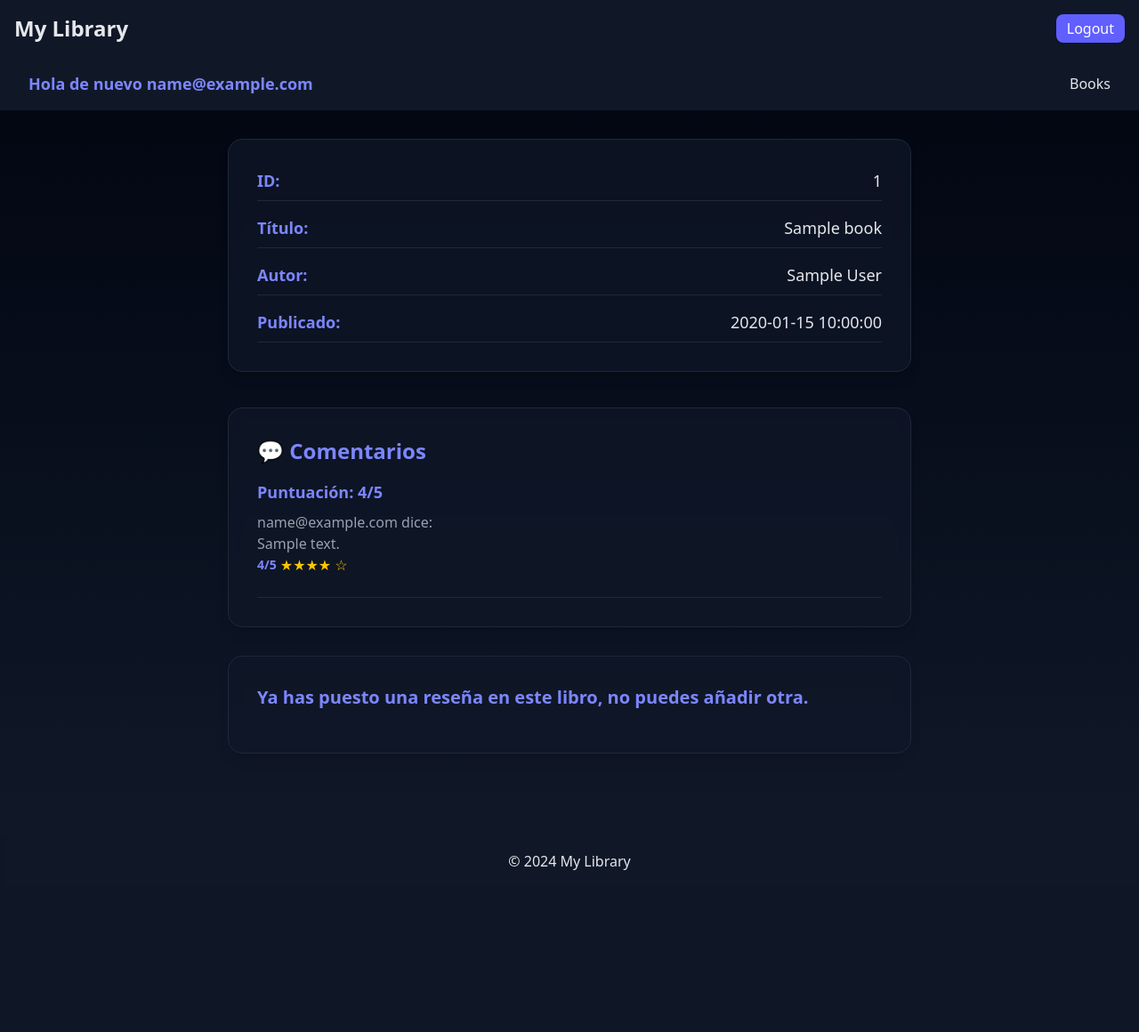
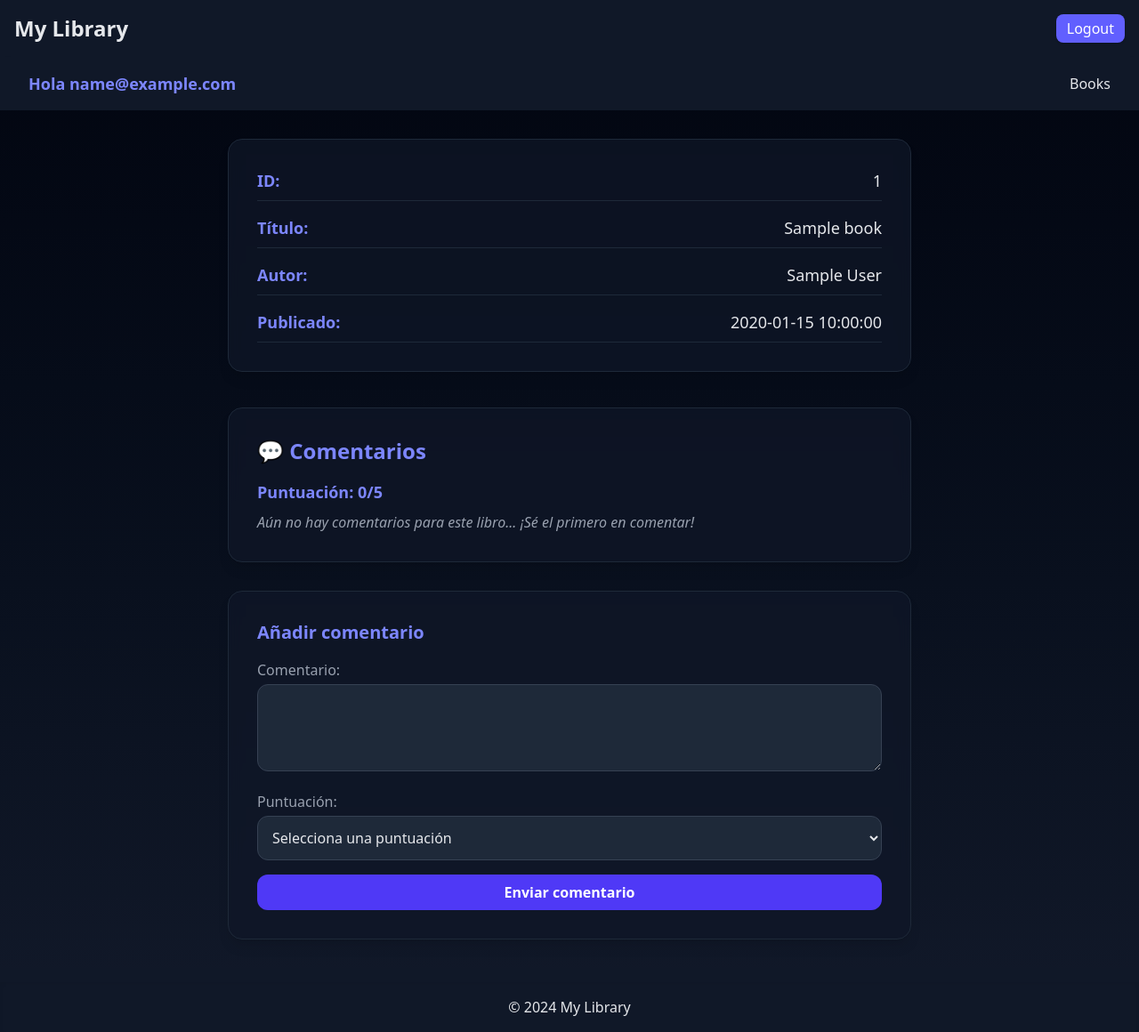
Before and after one commit to JoelGP-06/my_library, a PHP site: template src/views/full-book.view.php in a window 1280 px wide. Shown: the whole page at 89% size. Before the commit the page ends 978 px from the top, so only its background shows below. Run offline with PHP 8.4, Linux system fonts and the light colour scheme; the visitor is signed in with stand-in values (Sample User, id 1); the template is opened without the code that fills it: most values are stand-ins (such as "Sample title", 1, 10 or a date in 2020).

Commit message:
arreglos generales

```diff
--- a/src/views/full-book.view.php
+++ b/src/views/full-book.view.php
@@ -15,23 +15,62 @@
     </section> <!-- Sección de comentarios -->
     <section class="w-full max-w-3xl mt-10 bg-gray-900/70 border border-gray-800 rounded-2xl shadow-lg p-8 backdrop-blur-sm">
         <h2 class="text-2xl font-semibold text-indigo-400 mb-4">💬 Comentarios</h2>
-        <h3 class="text-lg font-semibold text-indigo-400 mb-2">Puntuación: <?= round(array_sum(array_column($comments, 'rating')) / count($comments), 1) ?? 0 ?>/5</h3>
-        <ul class="space-y-4"> <?php foreach ($comments as $comment): ?> <li class="border-b border-gray-800 pb-4">
-                    <div class="flexitems-center mb-2">
-                        <p class="text-gray-400"><?= htmlspecialchars($comment["user_email"]) ?> dice: </p> <!--<p class="text-gray-400"><?= htmlspecialchars($comment["user_id"]) ?></p>-->
-                        <p class="text-gray-400"><?= htmlspecialchars($comment["description"]) ?></p>
-                        <div class="flex items-center space-x-1"> <span class="text-sm text-indigo-400 font-semibold"> <?= htmlspecialchars($comment["rating"]) ?>/5 </span> <span class="text-yellow-400"> <?= str_repeat("★", (int)$comment["rating"]) ?> <?= str_repeat("☆", 5 - (int)$comment["rating"]) ?> </span> </div>
-                    </div>
-                </li> <?php endforeach; ?> </ul> <?php if (empty($comments)): ?> <p class="text-gray-400 italic">Aún no hay comentarios para este libro... ¡Sé el primero en comentar!</p> <?php endif; ?>
-    </section> <!-- Formulario para añadir comentario --> <?php if (in_array($_SESSION['user']['id'], array_column($comments, 'user_id'))): ?> <section class="w-full max-w-3xl mt-8 bg-gray-900/70 border border-gray-800 rounded-2xl shadow-lg p-8 backdrop-blur-sm">
+        <?php
+        // Asegurarnos de que $comments es un array
+        if (!isset($comments) || !is_array($comments)) {
+            $comments = [];
+        }
+
+        $countComments = count($comments);
+        $average = 0;
+        if ($countComments > 0) {
+            $sum = array_sum(array_column($comments, 'rating'));
+            $average = round($sum / $countComments, 1);
+        }
+        ?>
+        <h3 class="text-lg font-semibold text-indigo-400 mb-2">Puntuación: <?= $average ?>/5</h3>
+        <?php if ($countComments > 0): ?>
+            <ul class="space-y-4">
+                <?php foreach ($comments as $comment): ?>
+                    <li class="border-b border-gray-800 pb-4">
+                        <div class="flex items-center mb-2">
+                            <p class="text-gray-400"><?= htmlspecialchars($comment["user_email"]) ?> dice: </p>
+                            <p class="text-gray-400"><?= htmlspecialchars($comment["description"]) ?></p>
+                            <div class="flex items-center space-x-1">
+                                <span class="text-sm text-indigo-400 font-semibold"> <?= htmlspecialchars($comment["rating"]) ?>/5 </span>
+                                <span class="text-yellow-400"> <?= str_repeat("★", (int)$comment["rating"]) ?> <?= str_repeat("☆", 5 - (int)$comment["rating"]) ?> </span>
+                            </div>
+                        </div>
+                    </li>
+                <?php endforeach; ?>
+            </ul>
+        <?php else: ?>
+            <p class="text-gray-400 italic">Aún no hay comentarios para este libro... ¡Sé el primero en comentar!</p>
+        <?php endif; ?>
+    </section>
+    <!-- Formulario para añadir comentario -->
+    <?php if (in_array($_SESSION['user']['id'], array_column($comments, 'user_id'))): ?>
+        <section class="w-full max-w-3xl mt-8 bg-gray-900/70 border border-gray-800 rounded-2xl shadow-lg p-8 backdrop-blur-sm">
             <p class="text-xl font-semibold text-indigo-400 mb-4">Ya has puesto una reseña en este libro, no puedes añadir otra.</p>
-        </section> <?php else: ?> <section class="w-full max-w-3xl mt-8 bg-gray-900/70 border border-gray-800 rounded-2xl shadow-lg p-8 backdrop-blur-sm">
+        </section>
+    <?php else: ?>
+        <section class="w-full max-w-3xl mt-8 bg-gray-900/70 border border-gray-800 rounded-2xl shadow-lg p-8 backdrop-blur-sm">
             <h3 class="text-xl font-semibold text-indigo-400 mb-4">Añadir comentario</h3>
-            <form method="POST" action="/insert-comment" class="space-y-4"> <input type="hidden" name="book_id" value="<?= htmlspecialchars($book['id']) ?>">
-                <div> <label for="description" class="block text-gray-400 mb-1">Comentario:</label> <textarea id="description" name="description" rows="3" required class="w-full p-3 bg-gray-800 text-gray-200 border border-gray-700 rounded-xl focus:ring-2 focus:ring-indigo-500 outline-none"></textarea> </div>
-                <div> <label for="rating" class="block text-gray-400 mb-1">Puntuación:</label> <select id="rating" name="rating" required class="w-full p-3 bg-gray-800 text-gray-200 border border-gray-700 rounded-xl focus:ring-2 focus:ring-indigo-500 outline-none">
-                        <option value="">Selecciona una puntuación</option> <?php for ($i = 1; $i <= 5; $i++): ?> <option value="<?= $i ?>"><?= $i ?> ★</option> <?php endfor; ?>
-                    </select> </div> <button type="submit" class="w-full py-2 bg-indigo-600 hover:bg-indigo-700 rounded-xl font-semibold text-white transition"> Enviar comentario </button>
+            <form method="POST" action="/insert-comment" class="space-y-4">
+                <input type="hidden" name="book_id" value="<?= htmlspecialchars($book['id']) ?>">
+                <div> <label for="description" class="block text-gray-400 mb-1">Comentario:</label>
+                    <textarea id="description" name="description" rows="3" required class="w-full p-3 bg-gray-800 text-gray-200 border border-gray-700 rounded-xl focus:ring-2 focus:ring-indigo-500 outline-none"></textarea>
+                </div>
+                <div>
+                    <label for="rating" class="block text-gray-400 mb-1">Puntuación:</label>
+                    <select id="rating" name="rating" required class="w-full p-3 bg-gray-800 text-gray-200 border border-gray-700 rounded-xl focus:ring-2 focus:ring-indigo-500 outline-none">
+                        <option value="">Selecciona una puntuación</option> <?php for ($i = 1; $i <= 5; $i++): ?>
+                            <option value="<?= $i ?>"><?= $i ?> ★</option>
+                        <?php endfor; ?>
+                    </select>
+                </div>
+                <button type="submit" class="w-full py-2 bg-indigo-600 hover:bg-indigo-700 rounded-xl font-semibold text-white transition"> Enviar comentario </button>
             </form>
-        </section> <?php endif; ?>
+        </section>
+    <?php endif; ?>
 </main> <?php include 'src/views/partials/footer.view.php'; ?>
--- a/src/views/partials/menu.view.php
+++ b/src/views/partials/menu.view.php
@@ -1,7 +1,7 @@
 <nav class="bg-gray-900 text-gray-200 px-8 py-4 flex justify-between items-center shadow-md">
     <?php if($_SESSION["user"]): ?>
         <div class="text-lg font-semibold text-indigo-400">
-            Hola de nuevo <a href="/user" class="hover:underline hover:decoration-indigo-400 hover:underline-offset-4 transition-colors">
+            Hola <a href="/user" class="hover:underline hover:decoration-indigo-400 hover:underline-offset-4 transition-colors">
     <?= $_SESSION["user"]['email'] ?>
 </a>
 
```
Also changed, not shown: src/views/books.view.php (+1 -31 lines).
